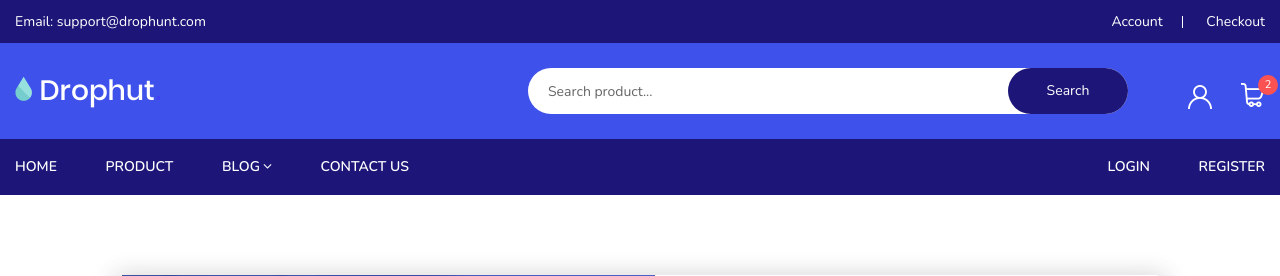
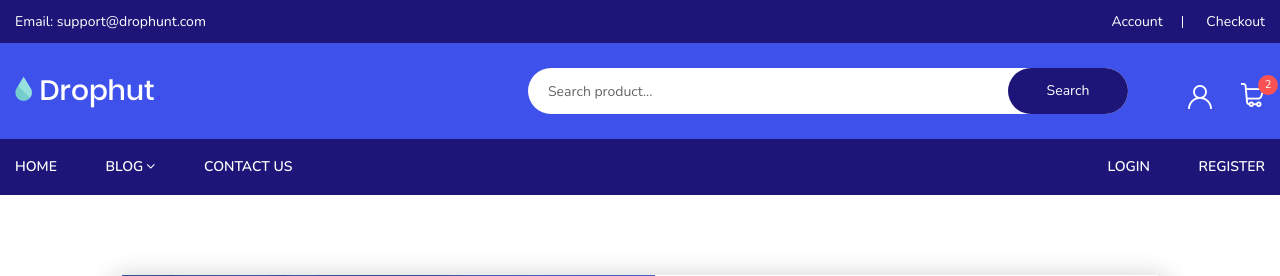
Before and after one commit to ajoykumarray1/Drophut, a Django app: page /register/ in a window 1280 px wide. Shown: the top 276 px of the page. Run offline with Django 5.2, Linux system fonts and the light colour scheme; some libraries are stand-ins or nearby versions; some web fonts are replaced.

Commit message:
navbar modified, login required

```diff
--- a/templates/partials/_navbar.html
+++ b/templates/partials/_navbar.html
@@ -97,9 +97,7 @@
                                 <li class="menu-item-has-children active">
                                     <a href="#">Home</a>
                                 </li>
-                                <li class="menu-item-has-children">
-                                    <a href="product-details.html">product</a>
-                                </li>
+
 
                                 <li class="menu-item-has-children">
                                     <a href="#">blog</a>
@@ -250,8 +248,6 @@
                                 <nav>
                                     <ul>
                                         <li><a href="{% url 'home' %}">home</a></li>
-                                        <li><a href="product-details.html">Product</a></li>
-
 
                                         <li><a href="blog.html">blog<i class="fa fa-angle-down"></i></a>
                                             <ul class="sub_menu pages">
```
Also changed, not shown: db.sqlite3.
